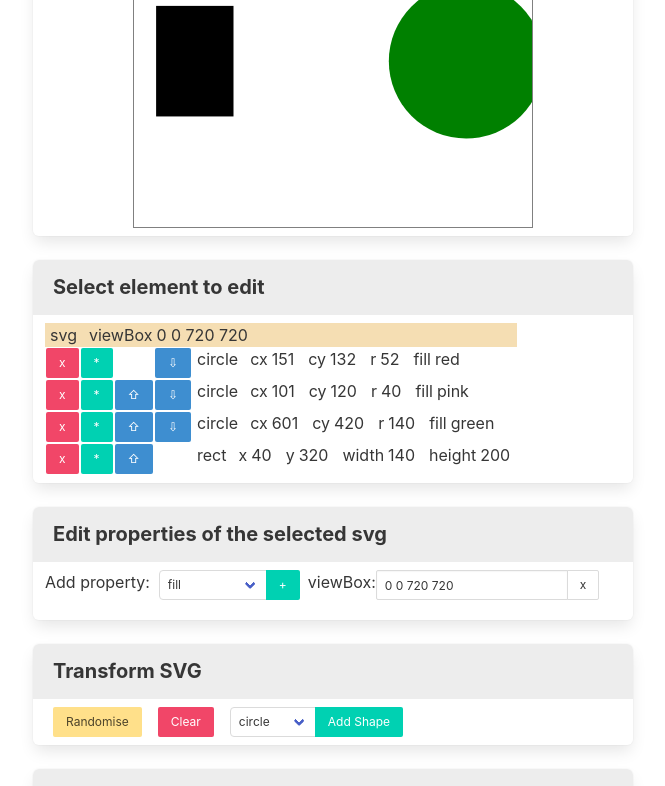
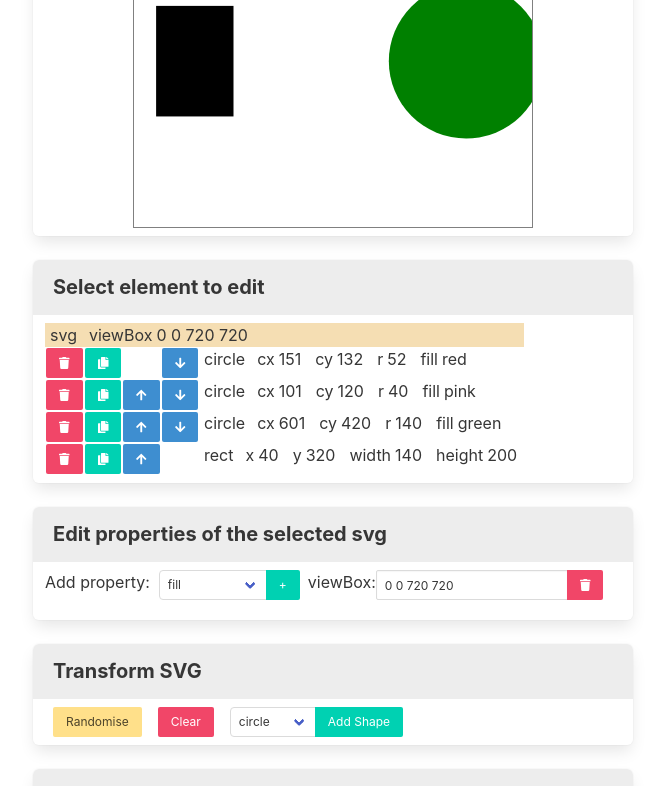
Before and after one commit to crianonim/svarog, a React (Create React App) app: page / in a window 1280 px wide. Shown: the part 384-1170 px from the top of the page, without its empty margins (31-696 px from the left). Built offline with nearby package versions, Linux system fonts and the light colour scheme; a web font is replaced by a local one.

Commit message:
Add fontawsome icons

```diff
--- a/package.json
+++ b/package.json
@@ -4,9 +4,13 @@
   "version": "0.1.0",
   "private": true,
   "dependencies": {
+    "@fortawesome/fontawesome-svg-core": "^1.2.23",
+    "@fortawesome/free-solid-svg-icons": "^5.11.0",
+    "@fortawesome/react-fontawesome": "^0.1.4",
     "bulma": "^0.7.5",
     "react": "^16.9.0",
     "react-dom": "^16.9.0",
+    "react-fontawesome": "^1.6.1",
     "react-scripts": "3.1.0"
   },
   "scripts": {
--- a/src/BasicAttrEditor.js
+++ b/src/BasicAttrEditor.js
@@ -1,7 +1,8 @@
 import React, { useState } from "react";
 import './BasicAttrEditor.css';
 import {attrsData} from './lib/helper.js';
-
+import {FontAwesomeIcon} from '@fortawesome/react-fontawesome'
+import { faTrash } from '@fortawesome/free-solid-svg-icons'
 
 
 const BasicAttrEditor = ({attrs,element,changed}) => {
@@ -66,12 +67,12 @@ const BasicAttrEditor = ({attrs,element,changed}) => {
               </span>
 
              <span className="control">
-              <button className="button is-small" onClick={()=>{
+              <button className="button is-small is-danger" onClick={()=>{
                 const changedAttrs=removeAttributeFromShape(controls,key)
                 changed(Object.fromEntries(changedAttrs))
                 setControls(changedAttrs);
               }
-              }>x</button>
+              }><FontAwesomeIcon icon={faTrash}/></button>
             </span>
            </span>
           </span>
--- a/src/ShapeItem.js
+++ b/src/ShapeItem.js
@@ -1,7 +1,8 @@
 import React from 'react';
 import './ShapeItem.css';
 import AttrList from './AttrList.js';
-
+import {FontAwesomeIcon} from '@fortawesome/react-fontawesome'
+import { faCopy,faArrowDown,faArrowUp } from '@fortawesome/free-solid-svg-icons'
 const ShapeItem = ({shape,duplicate,shapeUp,shapeDown,setSelectedShape}) => {
     return (
      <div key={shape.id} className="flex-row shape-item " >
@@ -11,16 +12,16 @@ const ShapeItem = ({shape,duplicate,shapeUp,shapeDown,setSelectedShape}) => {
           }} className="button is-small is-primary"
           title="Duplicate Shape"
           >
-            *
+            <FontAwesomeIcon icon={faCopy}/>
           </button>
             <button title="Move Up"  className="move-up-button button is-small is-info"
               onClick={() => {
                   shapeUp(shape);
-              }}>&#x21E7;</button>
+              }}><FontAwesomeIcon icon={faArrowUp}/></button>
             <button title="Move Down" className="move-down-button  button is-small is-info" onClick={() => {
                 shapeDown(shape);
               }}
-            >&#x21E9;</button>
+            ><FontAwesomeIcon icon={faArrowDown}/></button>
 
         </div>
         <span onClick={()=>{setSelectedShape(shape.id)}}>
--- a/src/ShapesList.js
+++ b/src/ShapesList.js
@@ -1,5 +1,7 @@
 import React from 'react';
 import ShapeItem from './ShapeItem';
+import {FontAwesomeIcon} from '@fortawesome/react-fontawesome'
+import { faTrash } from '@fortawesome/free-solid-svg-icons'
 
 const ShapesList = ({shapes,selectedShape,setShapes,setSelectedShape,moveShape}) => {
     return (<>
@@ -9,7 +11,7 @@ const ShapesList = ({shapes,selectedShape,setShapes,setSelectedShape,moveShape})
         <button className="button is-small is-danger " title="Delete Shape" onClick={()=>{
           setShapes(shapes.filter(el=>el!==shape));
           setSelectedShape(null)
-        }}>x</button>
+        }}><FontAwesomeIcon icon={faTrash}/></button>
         <ShapeItem setSelectedShape={setSelectedShape} shape={shape} duplicate={(shape)=>{
           const dup=Object.assign({},shape);
           dup.id=Date.now();
```
Also changed, not shown: 1 other file (tests, documents, lock files or other folders).
